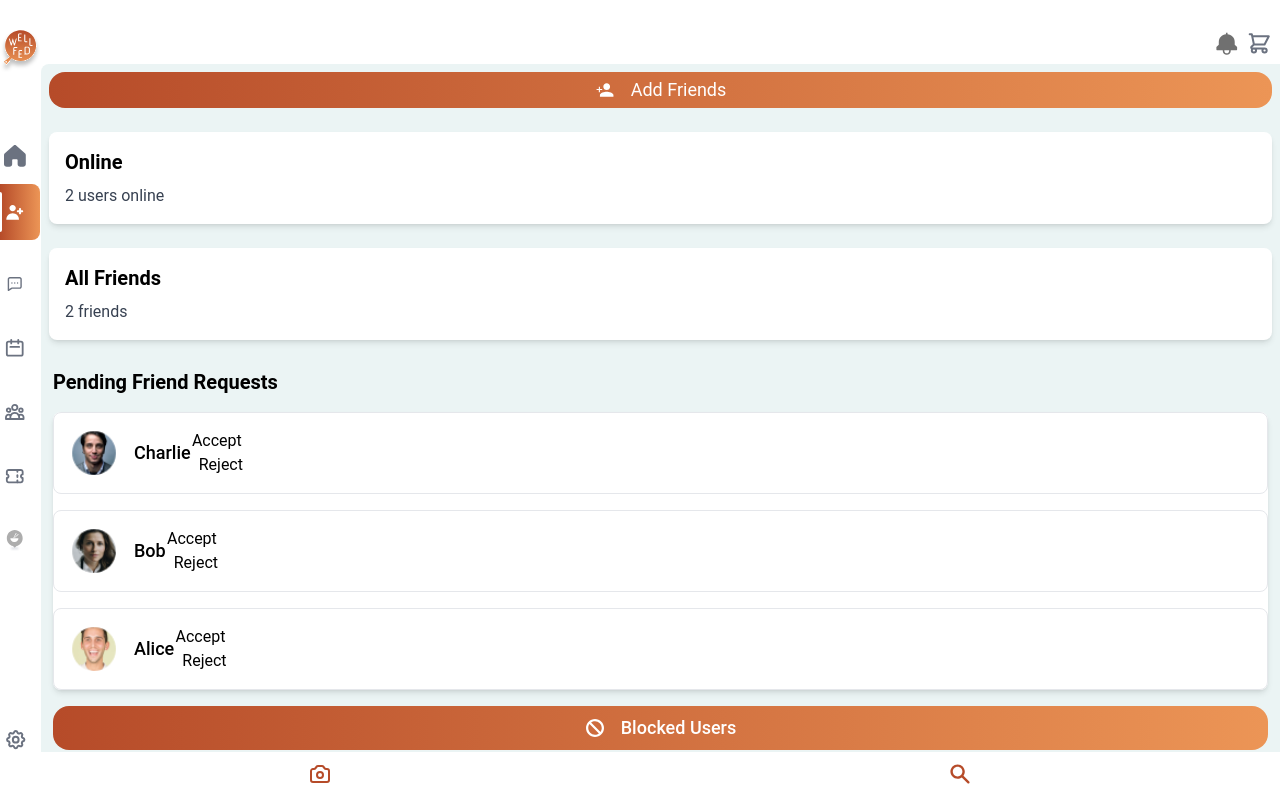
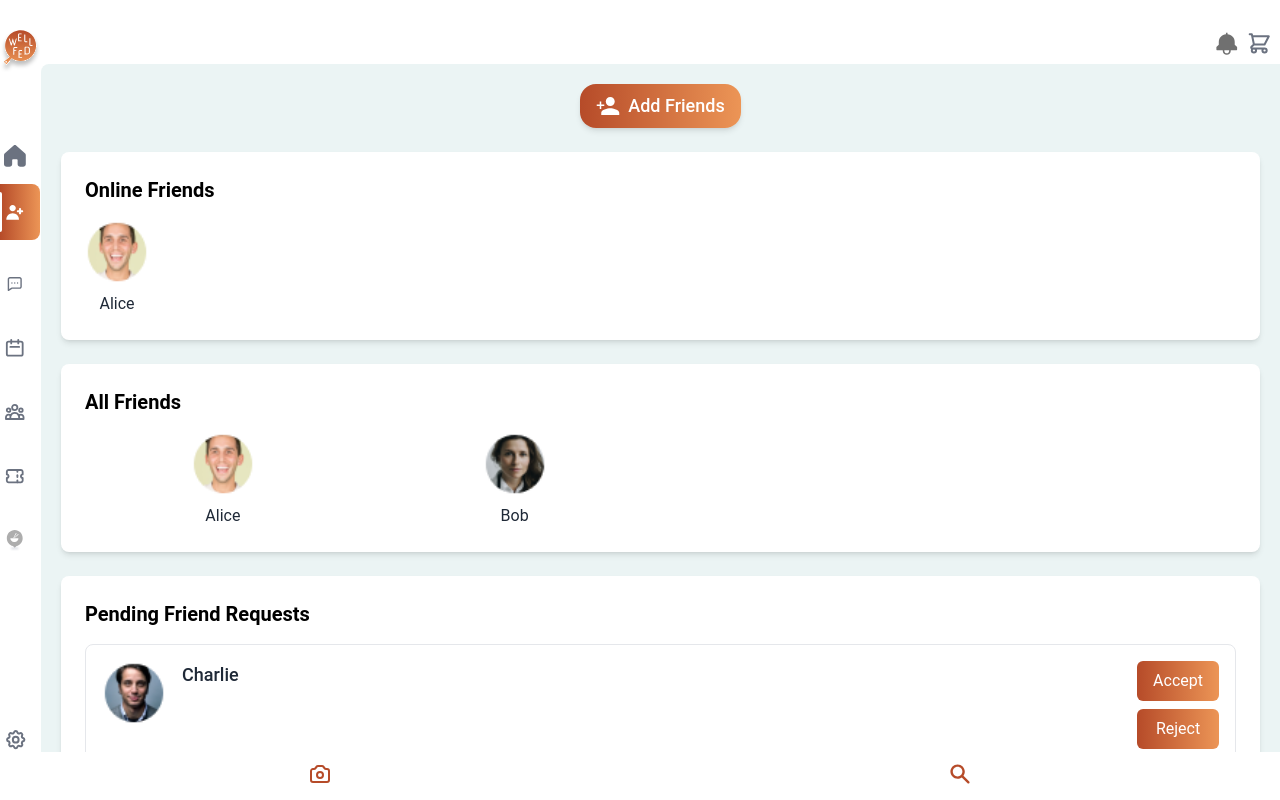
Before and after one commit to rithvikvelapati/WellFed, a Next.js app in the folder frontend/wellfed/: page /friends-section in a window 1280 px wide. Built offline with nearby package versions, Linux system fonts and the light colour scheme; no server answers.

Commit message:
firends section styling

```diff
--- a/frontend/wellfed/src/app/friends-section/ui/FriendsPage.tsx
+++ b/frontend/wellfed/src/app/friends-section/ui/FriendsPage.tsx
@@ -18,6 +18,7 @@ import { IoMdPersonAdd } from "react-icons/io";
 import { motion } from "framer-motion";
 import { ImBlocked } from "react-icons/im";
 import Spinner from "@/components/common/Spinner";
+import Button from "@/components/common/Button";
 
 interface FriendRequest {
   id: string;
@@ -42,6 +43,7 @@ const FriendsPage: React.FC = () => {
     selectPendingFriendRequests
   );
 
+  // New Selectors for Friends Lists
   const onlineFriends: Friend[] = useSelector(selectOnlineFriends);
   const allFriends: Friend[] = useSelector(selectAllFriends);
 
@@ -61,12 +63,12 @@ const FriendsPage: React.FC = () => {
 
     try {
       // Dispatch the acceptFriendRequest thunk
-      await dispatch(acceptFriendRequest(requestId)).unwrap() as string;
+      await dispatch(acceptFriendRequest(requestId)).unwrap();
     } catch (error: any) {
       // Set error message for this request
       setErrorRequests((prev) => ({
         ...prev,
-        [requestId]: error || "Failed to accept friend request."
+        [requestId]: error || "Failed to accept friend request.",
       }));
     } finally {
       // Reset loading state for this request
@@ -82,12 +84,12 @@ const FriendsPage: React.FC = () => {
 
     try {
       // Dispatch the rejectFriendRequest thunk
-      await dispatch(rejectFriendRequest(requestId)).unwrap() as string;
+      await dispatch(rejectFriendRequest(requestId)).unwrap();
     } catch (error: any) {
       // Set error message for this request
       setErrorRequests((prev) => ({
         ...prev,
-        [requestId]: error || "Failed to reject friend request."
+        [requestId]: error || "Failed to reject friend request.",
       }));
     } finally {
       // Reset loading state for this request
@@ -96,78 +98,112 @@ const FriendsPage: React.FC = () => {
   };
 
   return (
-    <div className="p-1">
+    <div className="p-4">
       {/* Add Friends Button */}
-      <div className="flex justify-center mb-6 ">
-        <motion.button className="flex justify-center items-center bg-gradient-to-r from-primary to-secondary text-white w-full py-1 rounded-2xl text-lg">
-          <IoMdPersonAdd className="mr-4 height-[20px] w-[20px]" />
+      <div className="flex justify-center mb-6">
+        <Link href="/username-search">
+            <motion.button
+              whileHover={{ scale: 1.05 }}
+              whileTap={{ scale: 0.95 }}
+              className="flex justify-center items-center bg-gradient-to-r from-primary to-secondary text-white w-full max-w-md py-2 px-4 rounded-2xl text-lg font-medium shadow-md transition duration-200"
+            >
+              <IoMdPersonAdd className="mr-2 h-6 w-6" />
               Add Friends
             </motion.button>
+        </Link>
       </div>
 
       {/* Sections */}
       <div className="space-y-6">
         {/* Online Users Section */}
-        <div className="bg-white shadow-md rounded-lg p-4">
-          <h2 className="text-xl font-semibold mb-2">Online</h2>
-          <p className="text-gray-700">
-            {onlineUsersCount} user{onlineUsersCount !== 1 ? "s" : ""} online
-          </p>
+        <div className="bg-white shadow-md rounded-lg p-6">
+          <h2 className="text-xl font-semibold mb-4">Online Friends</h2>
+          {onlineFriends.length > 0 ? (
+            <div className="flex space-x-4 overflow-x-auto">
+              {onlineFriends.map((friend) => (
+                <div key={friend.id} className="flex flex-col items-center">
+                  <Image
+                    src={friend.avatar}
+                    alt={friend.name}
+                    className="w-16 h-16 rounded-full"
+                    width={64}
+                    height={64}
+                  />
+                  <p className="mt-2 text-center text-gray-800">{friend.name}</p>
+                </div>
+              ))}
+            </div>
+          ) : (
+            <p className="text-gray-700">No friends are currently online.</p>
+          )}
         </div>
 
         {/* All Friends Section */}
-        <div className="bg-white shadow-md rounded-lg p-4">
-          <h2 className="text-xl font-semibold mb-2">All Friends</h2>
-          <p className="text-gray-700">
-            {allFriendsCount} friend{allFriendsCount !== 1 ? "s" : ""}
-          </p>
+        <div className="bg-white shadow-md rounded-lg p-6">
+          <h2 className="text-xl font-semibold mb-4">All Friends</h2>
+          {allFriends.length > 0 ? (
+            <div className="grid grid-cols-2 sm:grid-cols-3 md:grid-cols-4 gap-4">
+              {allFriends.map((friend) => (
+                <div key={friend.id} className="flex flex-col items-center">
+                  <Image
+                    src={friend.avatar}
+                    alt={friend.name}
+                    className="w-16 h-16 rounded-full"
+                    width={64}
+                    height={64}
+                  />
+                  <p className="mt-2 text-center text-gray-800">{friend.name}</p>
                 </div>
-
+              ))}
+            </div>
+          ) : (
+            <p className="text-gray-700">You have no friends yet.</p>
+          )}
+        </div>
         {/* Pending Friend Requests Section */}
-        <div className="p-1">
-          <h2 className="text-xl font-semibold mb-4">
-            Pending Friend Requests
-          </h2>
-          <div className="bg-white shadow-md rounded-lg">
+        <div className="bg-white shadow-md rounded-lg p-6">
+          <h2 className="text-xl font-semibold mb-4">Pending Friend Requests</h2>
           {pendingFriendRequests.length > 0 ? (
-              <div className="w-full space-y-4">
+            <div className="space-y-4">
               {pendingFriendRequests.map((request) => (
                 <div
                   key={request.id}
-                    className="flex w-full items-center space-x-4 p-4 border rounded-lg"
+                  className="flex sm:flex-row items-center sm:items-start space-y-2 sm:space-y-0 sm:space-x-4 p-4 border rounded-lg"
                 >
                   <Image
                     src={request.avatar}
                     alt={request.name}
-                      className="w-12 h-12 rounded-full"
-                      height={48}
-                      width={48}
+                    className="w-16 h-16 rounded-full"
+                    width={64}
+                    height={64}
                   />
-                    <div className="flex items-center w-full">
-                      <p className="text-lg font-medium">{request.name}</p>
-                      <div className="flex flex-col space-x-2">
-                        <button className=""
+                  <div className="flex-1">
+                    <p className="text-lg font-medium text-gray-800">{request.name}</p>
+                  </div>
+                  <div className="flex flex-col space-y-2">
+                    <Button
+                      variant="primary"
                       onClick={() => handleAccept(request.id)}
                       disabled={loadingRequests[request.id]}
                     >
                       Accept
                       {loadingRequests[request.id] && <Spinner />}
-                        </button>
-                        <button
+                    </Button>
+                    <Button
+                      variant="danger"
                       onClick={() => handleReject(request.id)}
                       disabled={loadingRequests[request.id]}
                     >
                       Reject
                       {loadingRequests[request.id] && <Spinner />}
-                        </button>
+                    </Button>
                   </div>
                   {/* Display error message if any */}
                   {errorRequests[request.id] && (
-                        <p className="text-red-500 text-sm mt-2">
+                    <p className="text-red-500 text-sm mt-2 sm:mt-0 sm:ml-16">
                       {errorRequests[request.id]}
                     </p>
                   )}
-                    </div>
                 </div>
               ))}
             </div>
@@ -175,13 +211,18 @@ const FriendsPage: React.FC = () => {
             <p className="text-gray-700">No pending friend requests.</p>
           )}
         </div>
-          {/* Add Friends Button */}
-          <div className="flex justify-center my-4 ">
-            <motion.button className="flex justify-center items-center bg-gradient-to-r from-primary to-secondary text-white w-full py-2 rounded-2xl text-lg font-medium">
-              <ImBlocked className="mr-4 height-[20px] w-[20px]" />
+        {/* Blocked Users Button (Optional) */}
+        <div className="flex justify-center my-6">
+          <Link href="/blocked-users">
+              <motion.button
+                whileHover={{ scale: 1.05 }}
+                whileTap={{ scale: 0.95 }}
+                className="flex justify-center items-center bg-gradient-to-r from-primary to-secondary text-white w-full max-w-md py-2 px-4 rounded-2xl text-lg font-medium shadow-md transition duration-200"
+              >
+                <ImBlocked className="mr-2 h-6 w-6" />
                 Blocked Users
               </motion.button>
-          </div>
+          </Link>
         </div>
       </div>
     </div>
--- /dev/null
+++ b/frontend/wellfed/src/components/common/Button.tsx
@@ -0,0 +1,31 @@
+// components/common/Button.tsx
+'use client';
+
+import React from 'react';
+
+interface ButtonProps extends React.ButtonHTMLAttributes<HTMLButtonElement> {
+  variant?: 'primary' | 'secondary' | 'danger';
+  children: React.ReactNode;
+}
+
+const Button: React.FC<ButtonProps> = ({ children, variant = 'primary', ...props }) => {
+  const baseStyles =
+    'px-4 py-2 rounded-md focus:outline-none focus:ring transition duration-200 flex items-center justify-center';
+
+  const variantStyles = {
+    primary: 'bg-gradient-to-r from-primary to-secondary text-white',
+    secondary: 'bg-gradient-to-r from-primary to-secondary text-white',
+    danger: 'bg-gradient-to-r from-primary to-secondary text-white',
+  };
+
+  return (
+    <button
+      className={`${baseStyles} ${variantStyles[variant]}`}
+      {...props}
+    >
+      {children}
+    </button>
+  );
+};
+
+export default Button;
```
Lines whose indentation alone changed are shown as unchanged.
